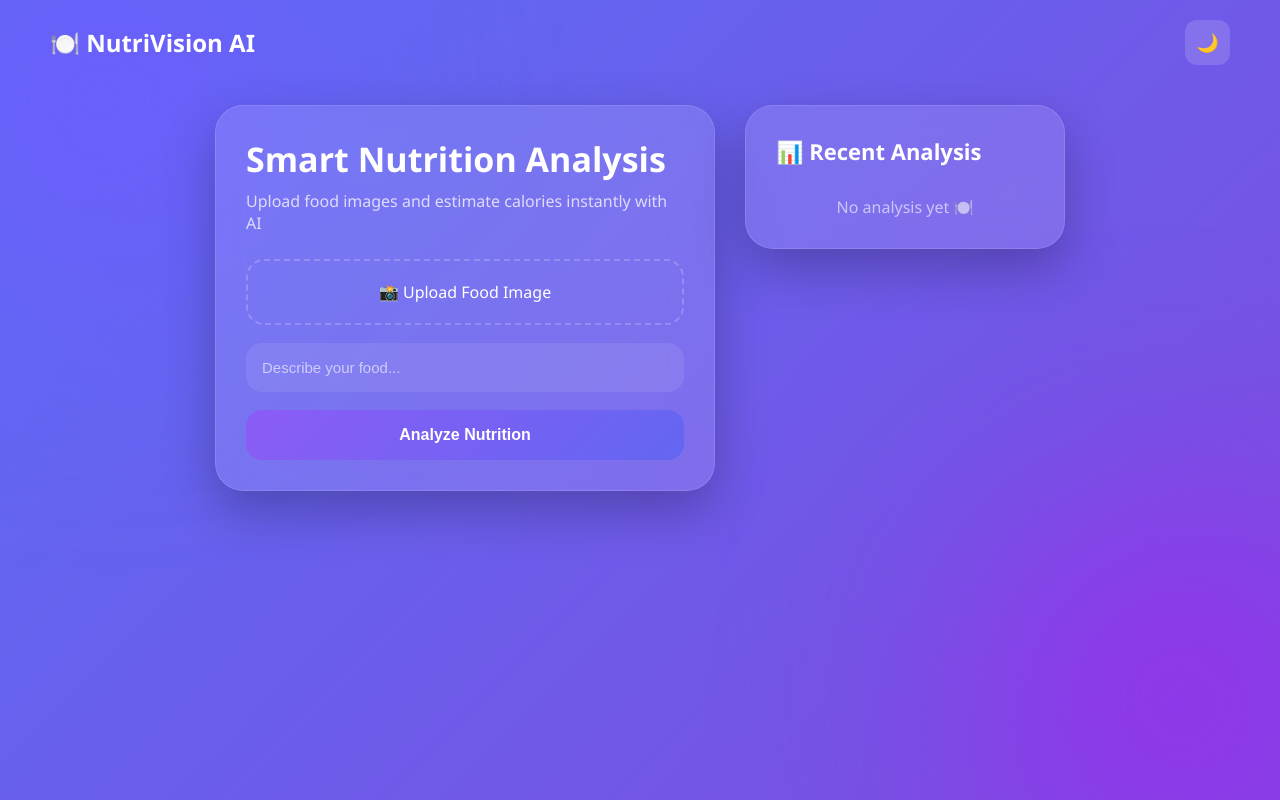
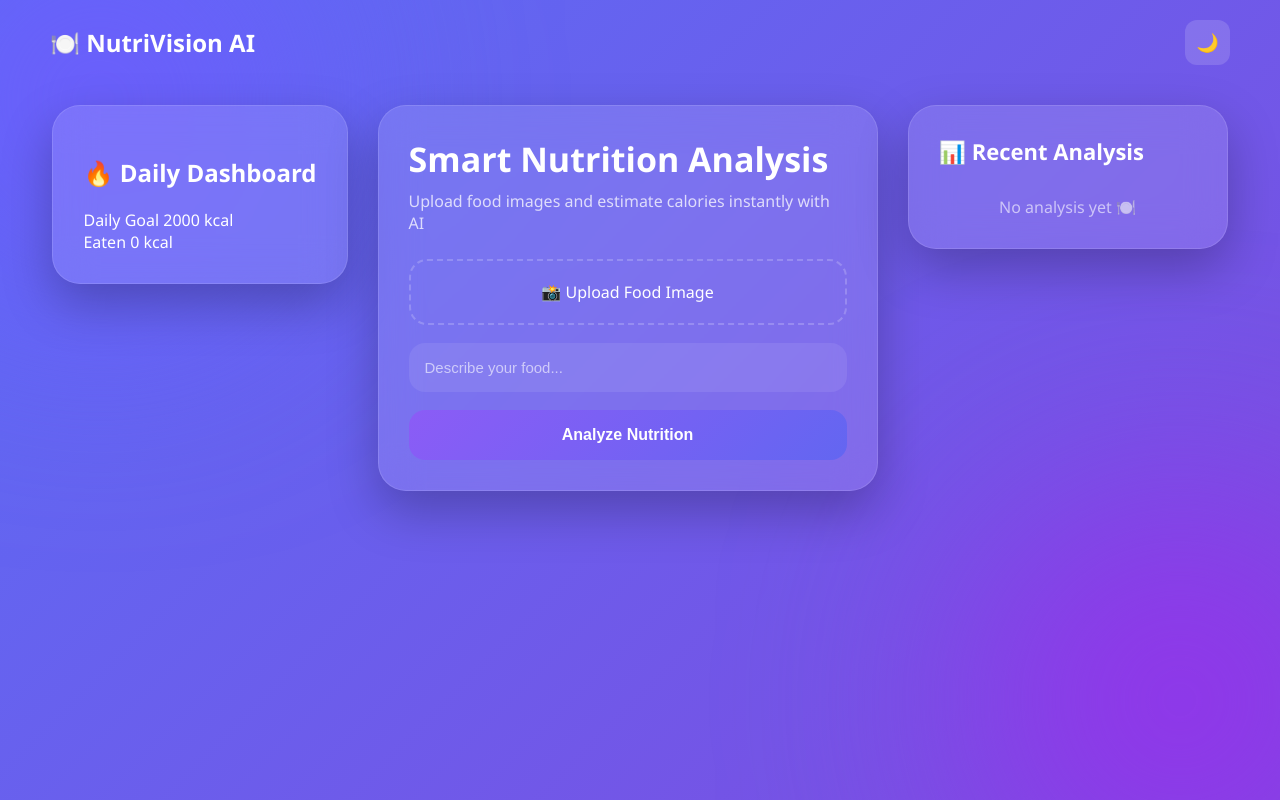
Before and after one commit to SujalPaul/ai-calorie-tracker, a website: page index.html in a window 1280 px wide. Drawn offline with Linux system fonts and the light colour scheme.

Commit message:
Update index.html

```diff
--- a/index.html
+++ b/index.html
@@ -26,6 +26,29 @@
 
   <!-- Main -->
   <div class="app">
+    <div class="glass-card dashboard-card">
+
+  <h2>🔥 Daily Dashboard</h2>
+
+  <div class="goal-section">
+
+    <div class="goal-top">
+      <span>Daily Goal</span>
+      <span id="goalValue">2000 kcal</span>
+    </div>
+
+    <div class="progress-bar">
+      <div id="progressFill"></div>
+    </div>
+
+    <div class="goal-top">
+      <span>Eaten</span>
+      <span id="eatenCalories">0 kcal</span>
+    </div>
+
+  </div>
+
+</div>
 
     <!-- Left -->
     <div class="glass-card main-card">
```
